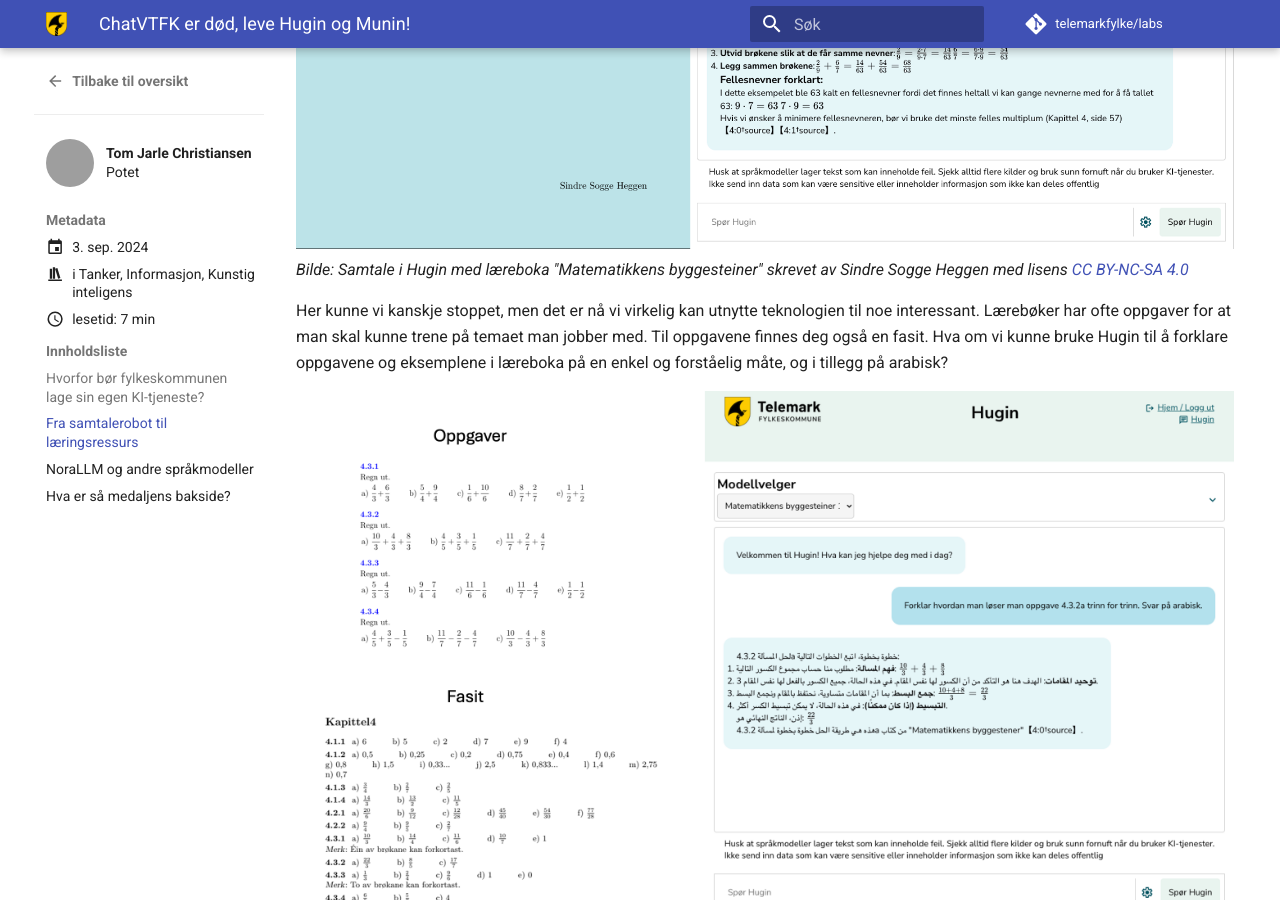
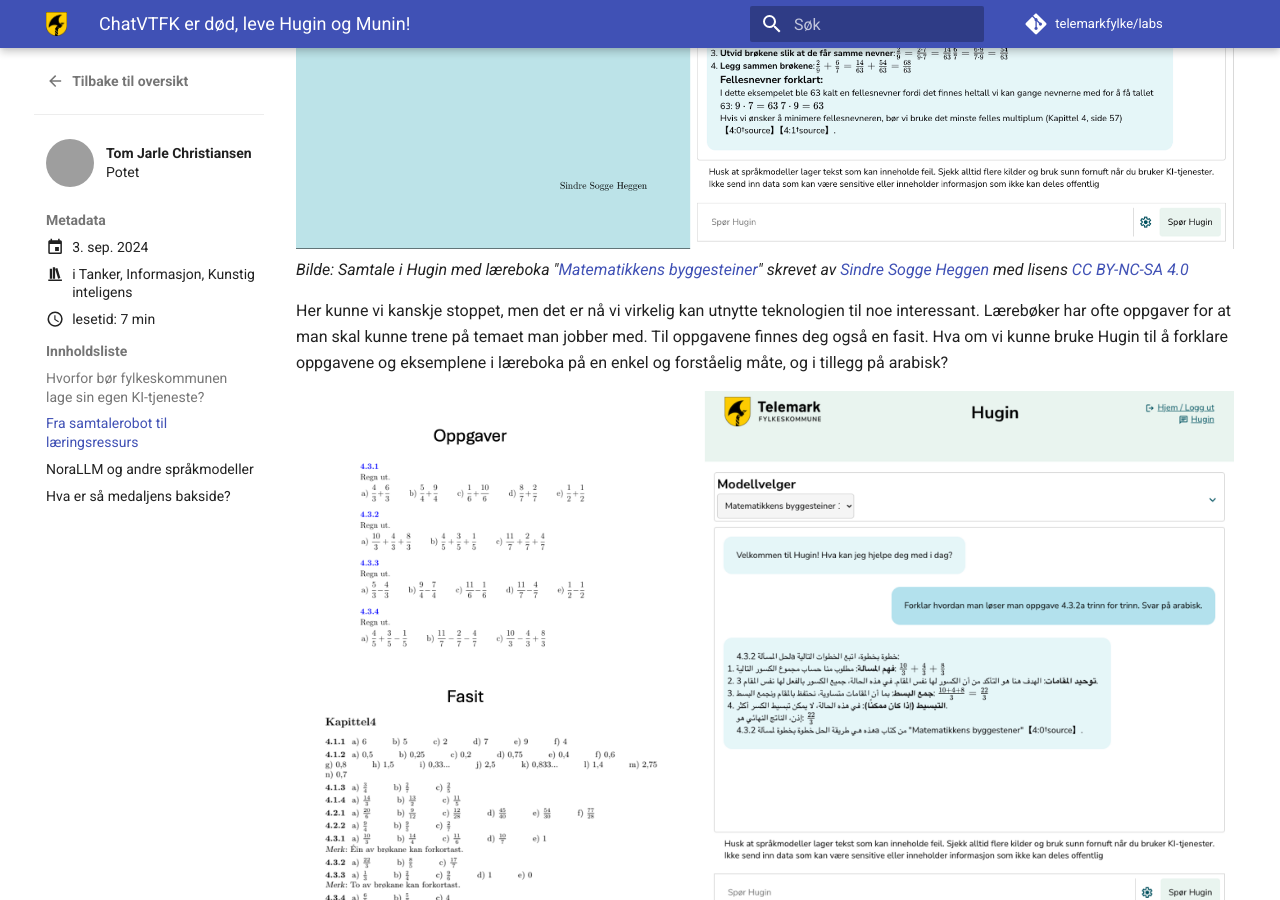
Before and after one commit to telemarkfylke/labs, an MkDocs documentation site: the page built from docs/blog/posts/hugin_og_munin.md, in a window 1280 px wide and 900 px high, scrolled down 2460 px. Built offline with MkDocs 1.6.1 and Material for MkDocs 9.7.7, drawn with Linux system fonts in a browser that asks for light colours; comment, search, counter and statistics services are not loaded; part of the change alters nothing that is shown; grey boxes are pictures that could not be loaded.

```diff
--- a/docs/blog/posts/hugin_og_munin.md
+++ b/docs/blog/posts/hugin_og_munin.md
@@ -45,7 +45,7 @@ En av de viktigste endringene fra ChatVTFK til Hugin og Munin er at tjenesten ha
 Funksjonen der man kan samtale med lærebøker er et veldig interessant eksempel på hvordan KI-teknologi kan brukes i undervisningen. Her utnyttes språkmodellens store styrke; formuleringsevnen, til å forklare og gi eksempler som er hentet fra en kvalitetssikret kilde. På denne måten vil responsen fra Hugin være vesentlig mer pålitelig enn hvis man hadde brukt en generisk tjeneste som ChatGPT. I tillegg til at responsen er mer pålitelig vil den også oppgi kilde og gi brukeren mulighet til å gå videre og lese mer om emnet i læreboka.
 
 ![Bilde av en samtale med en lærebok](./images/Artikler/HuginMunin/Samtale_Matematikk.png)
-*Bilde: Samtale i Hugin med læreboka "Matematikkens byggesteiner" skrevet av Sindre Sogge Heggen med lisens [CC BY-NC-SA 4.0](https://creativecommons.org/licenses/by-nc-sa/4.0/deed.no)*
+*Bilde: Samtale i Hugin med læreboka "[Matematikkens byggesteiner](https://sindreheggen.wordpress.com/boker/)" skrevet av [Sindre Sogge Heggen](https://sindrsh.github.io/openmathbooks/) med lisens [CC BY-NC-SA 4.0](https://creativecommons.org/licenses/by-nc-sa/4.0/deed.no)*
 
 Her kunne vi kanskje stoppet, men det er nå vi virkelig kan utnytte teknologien til noe interessant. Lærebøker har ofte oppgaver for at man skal kunne trene på temaet man jobber med. Til oppgavene finnes deg også en fasit.  Hva om vi kunne bruke Hugin til å forklare oppgavene og eksemplene i læreboka på en enkel og forståelig måte, og i tillegg på arabisk?
 
```
